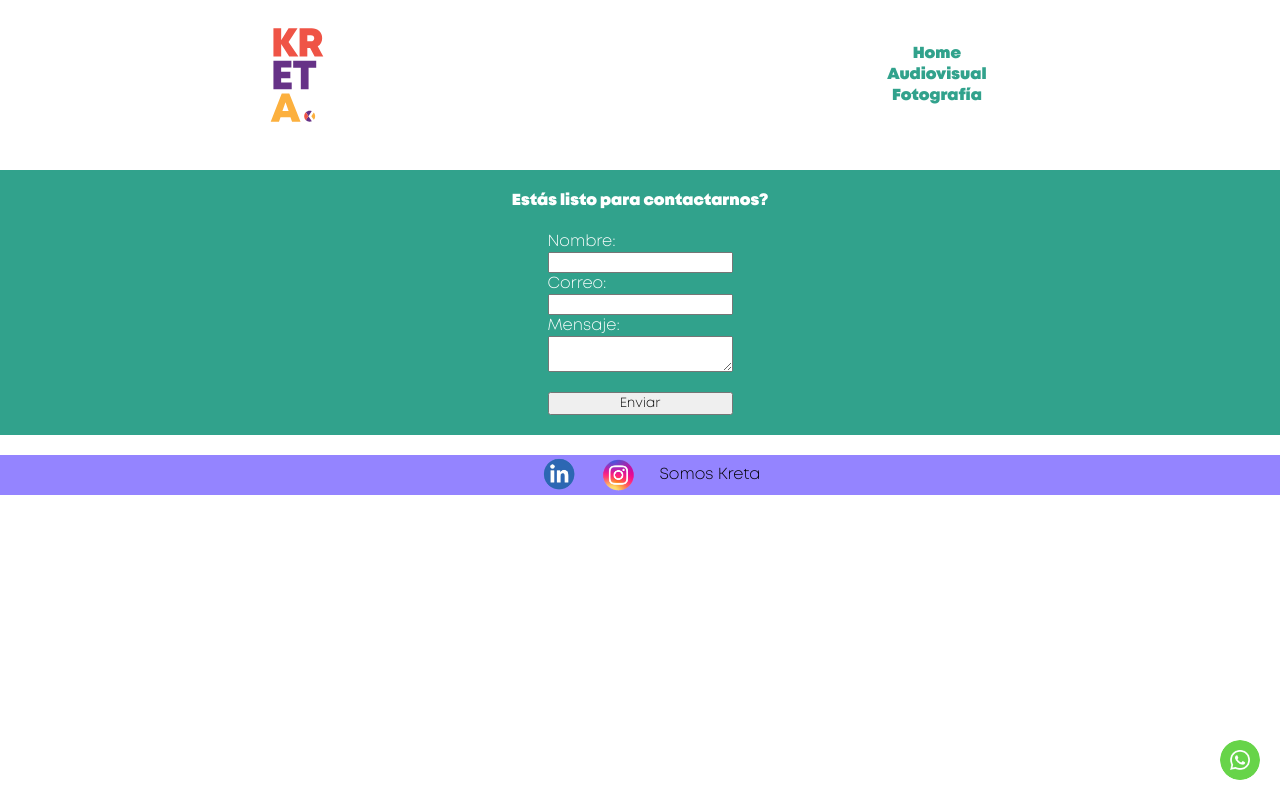
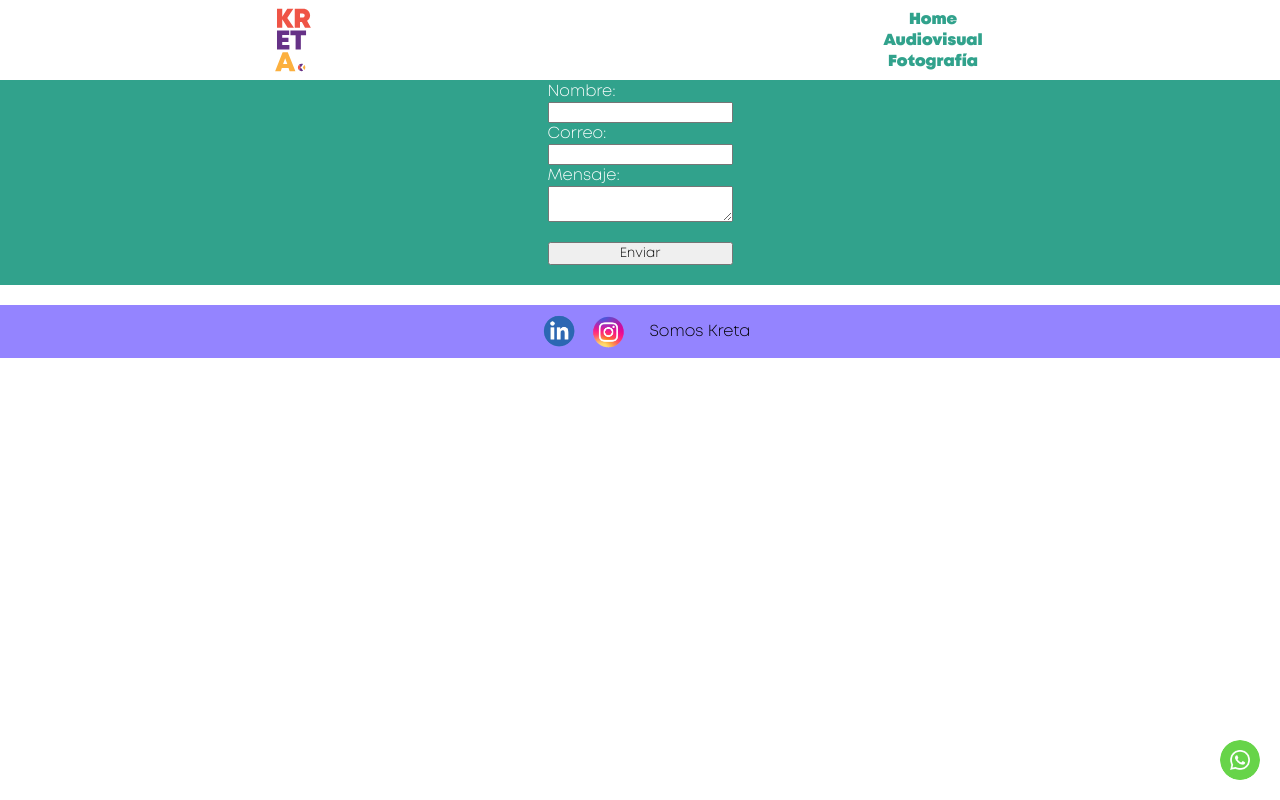
Before and after one commit to Mostro-salvado/Kreta-definitivo2, a React (Create React App) app: page /formulario in a window 1280 px wide. Built offline with nearby package versions, Linux system fonts and the light colour scheme.

Commit message:
Acomode el css de las bio y el fixed del menu

```diff
--- a/src/assets/css/Footer.css
+++ b/src/assets/css/Footer.css
@@ -21,7 +21,7 @@ p{
 .social img{
     display: flex;
     height: 40px;
-    margin-left: 20px;
+    margin-left: 10px;
 }
 
 .copyright{
--- a/src/assets/css/FotografiaHome.css
+++ b/src/assets/css/FotografiaHome.css
@@ -6,7 +6,7 @@
     justify-content: space-between;
     background-color: #9484FF;
     margin-top: 10px;
-    margin-bottom: 50px;
+    margin-bottom: 20px;
     border-radius: 15px;
 }
 
--- a/src/assets/css/Header.css
+++ b/src/assets/css/Header.css
@@ -2,15 +2,23 @@
 
 
 .header .container {
+    position: fixed;
+    top: 0;
+    left: 0;
+    width: 100%;
+    z-index: 1000;
+    height: 70px;
     display: flex;
     flex-direction: row;
     justify-content: space-around;
     align-items: center;
+    background-color: #FFFF;
+    padding: 5px;
 
 }
 
 .Logokreta {
-    max-height: 150px;
+    max-height: 100px;
     width: auto;
 }
 
--- a/src/assets/css/Home.css
+++ b/src/assets/css/Home.css
@@ -6,6 +6,7 @@
     position: relative;
     margin: 0;
     padding: 0;
+    margin-top: 45px;
 }
 
 .video-container video {
--- a/src/assets/css/SomoCard.css
+++ b/src/assets/css/SomoCard.css
@@ -7,10 +7,16 @@
     align-items: center;
     border: 2px solid #31A28C;
     border-radius: 30px;
-    margin: 20px;
+    margin-left: 20px;
+    margin-right: 20px;
+    margin-bottom: 20px;
 }
 
 .somosCard-container{
+    display: flex;
+    flex-direction: column;
+    justify-content:center ;
+    align-items: center;
     background-color: #31A28C;
     border-radius: 25px;
     padding:10px;
@@ -19,29 +25,27 @@
 .nombre{
     font-family: 'Mont-Black', sans-serif;
     text-align: center;
-    font-size: x-large;
-    margin-top: 20px;
-    margin-bottom: 20px;
+    font-size: large;
+    margin-top: 10px;
+    margin-bottom: 10px;
     color: #FFFF;
 }
 
 .imagen{
-    width: 90%;
+    width: 80%;
     height: auto;
     margin: 10px;
     border-radius: 30px;
-    margin-left: 17px;
 }
 
 .descripcion{
     display: flex;
     font-family: 'Mont-Light', sans-serif;
     text-align: center;
-    font-size: large;
+    font-size:medium;
     color: #31A28C;
     margin-top: 20px;
     margin-bottom: 20px;
     background-color: #FFFF;
-    padding: 20px;
     border-bottom: 30px;
 }
--- a/src/assets/css/Somos.css
+++ b/src/assets/css/Somos.css
@@ -6,9 +6,10 @@
     flex-direction: column;
     justify-content: center;
     align-items: center;
-    margin-top: 20px;
 }
 
 .titulo{
     color: #EF5446;
+    margin-top: 20px;
+    font-size: x-large;
 }
--- a/src/assets/css/Ubicacion.css
+++ b/src/assets/css/Ubicacion.css
@@ -1,6 +1,7 @@
 @import '../css/Fonts.css';
 *{
-    margin: 0px;
+    margin-left: 0px;
+    margin-right: 0px;
 }
 
 .ubicacion-wraper{
```
